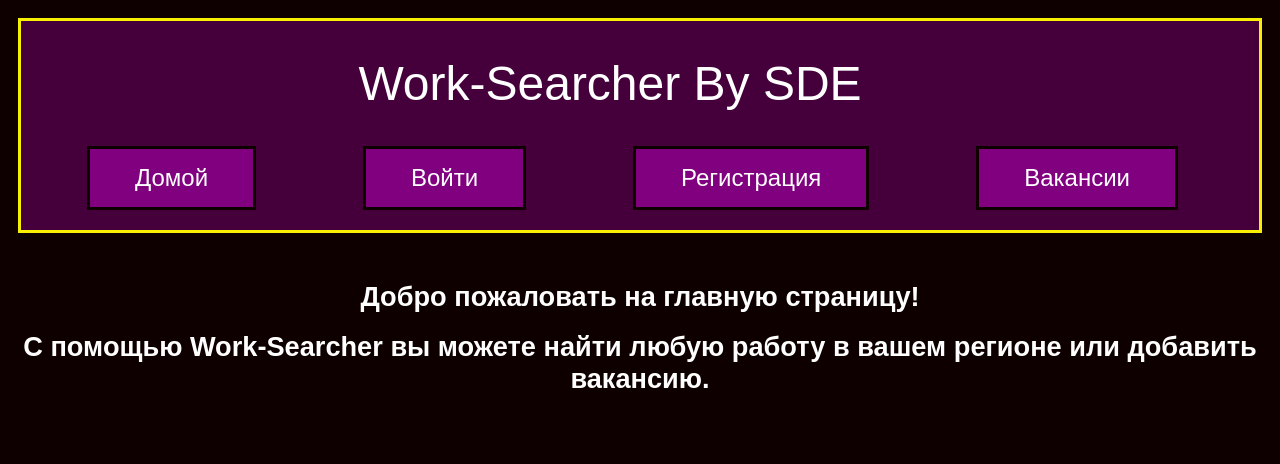
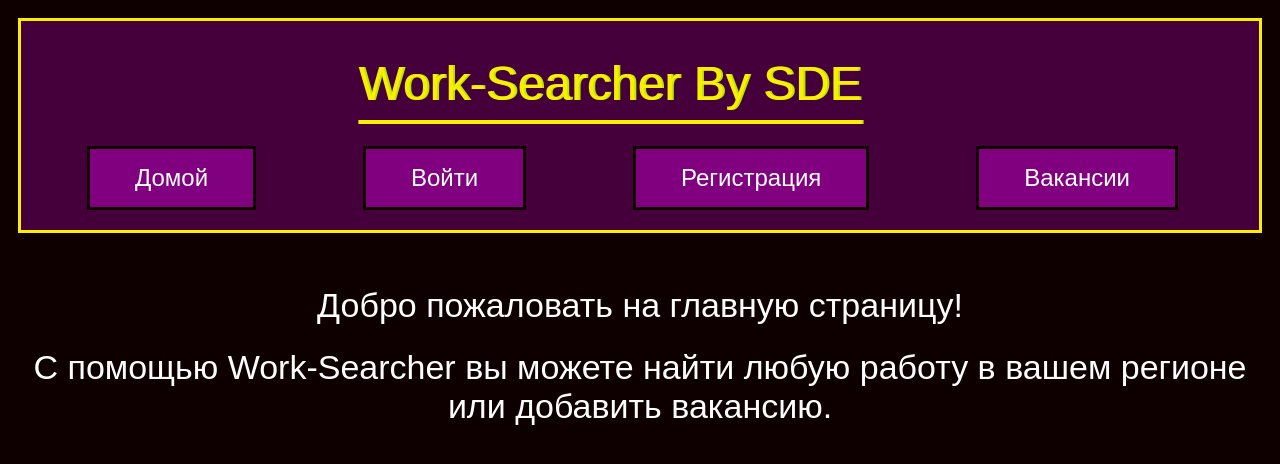
Before and after one commit to Belebeika/SDE_Project, a Flask app: page / in a window 1280 px wide. Shown: the top 464 px of the page. Run offline with Flask 3, Linux system fonts and the light colour scheme.

Commit message:
some-changes

```diff
--- a/static/styles.css
+++ b/static/styles.css
@@ -64,7 +64,7 @@ input, textarea {
 
 input[type="submit"] {
     width: 100%;
-    background-color: #800080;
+    background: #800080;
     color: #fff;
     cursor: pointer;
     transition: background-color 0.3s ease-in-out;
@@ -73,7 +73,8 @@ input[type="submit"] {
 }
 
 input[type="submit"]:hover {
-    background-color: #800080;
+    background-color: #f8ef02;
+
 }
 
 /* Стили для страницы входа и регистрации */
@@ -131,7 +132,7 @@ nav a {
 }
 
 nav a:hover {
-    color: #800080;
+    color: #f8ef02;
 }
 
 /* Стили для содержимого в блоке main */
@@ -227,8 +228,13 @@ main {
     padding-bottom : 35px;
     padding-right : 60px;
     font-size : 300%;
-    color : #ffffff;
+    color : #f8ef02;
+    text-shadow: #bce702 2px 0px;
     font-weight : lighter;
+    text-decoration: underline;
+    text-underline-offset: 20px;
+    text-decoration-thickness: 4px;
+    text-decoration-color: #f8ef02;
 }
 
 .sign_in_up {
@@ -252,3 +258,10 @@ main {
     font-size : 120%;
     font-weight : lighter;
 }
+
+.for_index_info {
+    color: #fff; /* Светлый текст для блоков */
+    font-family: "century gothic", sans-serif;
+    font-weight : lighter;
+    font-size : 250%;
+}
--- a/templates/base.html
+++ b/templates/base.html
@@ -21,16 +21,16 @@
         <nav class="main_page_plate">
         <div class="logo">Work-Searcher By SDE</div>
         <ul>
-            <li><a href="/">Домой</a></li>
+            <li><a class="button" href="/">Домой</a></li>
             {% if not current_user.is_authenticated %}
-                <li><a href="/login">Войти</a></li>
-                <li><a href="/register">Регистрация</a></li>
-                <li><a href="/jobs">Вакансии</a></li>
+                <li><a class="button" href="/login">Войти</a></li>
+                <li><a class="button" href="/register">Регистрация</a></li>
+                <li><a class="button" href="/jobs">Вакансии</a></li>
             {% endif %}
             {% if current_user.is_authenticated %}
-                <li><a href="/logout">Выйти</a></li>
-                <li><a href="/jobs">Вакансии</a></li>
-                <li><a href="/resumes">Резюме</a></li>
+                <li><a class="button" href="/logout">Выйти</a></li>
+                <li><a class="button" href="/jobs">Вакансии</a></li>
+                <li><a class="button" href="/resumes">Резюме</a></li>
             {% endif %}
         </ul>
         </nav>
--- a/templates/index.html
+++ b/templates/index.html
@@ -3,7 +3,7 @@
 {% block title %}Главное меню{% endblock %}
 
 {% block content %}
-    <h1>Добро пожаловать на главную страницу!</h1>
-    <h1>С помощью Work-Searcher вы можете найти любую работу в вашем регионе или добавить вакансию.</h1>
+    <h1 class = "for_index_info">Добро пожаловать на главную страницу!</h1>
+    <h1 class = "for_index_info">С помощью Work-Searcher вы можете найти любую работу в вашем регионе или добавить вакансию.</h1>
     <!-- здесь можно разместить уникальное содержимое только для этой страницы -->
 {% endblock %}
```
